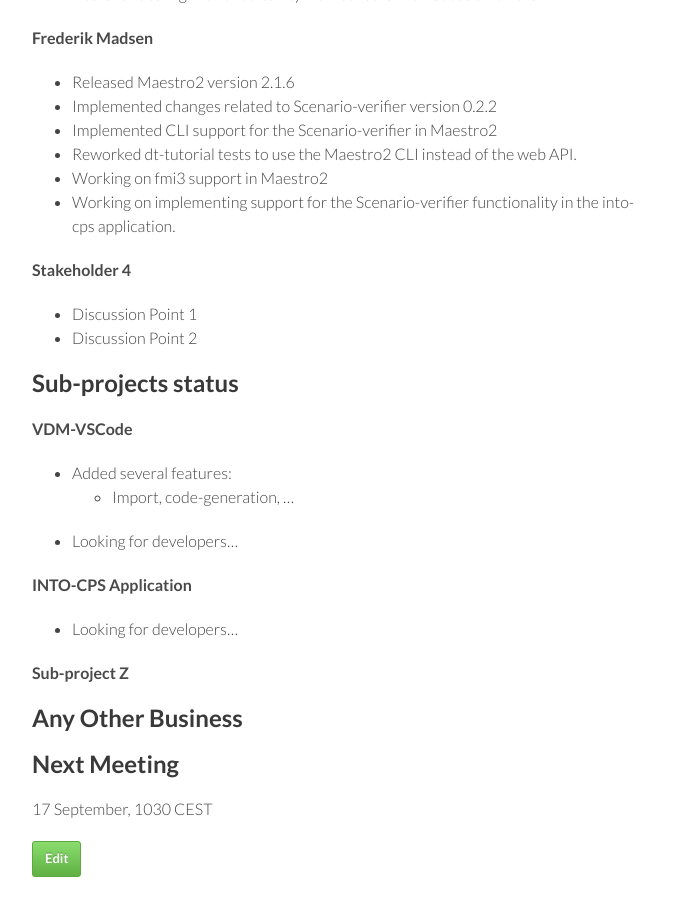
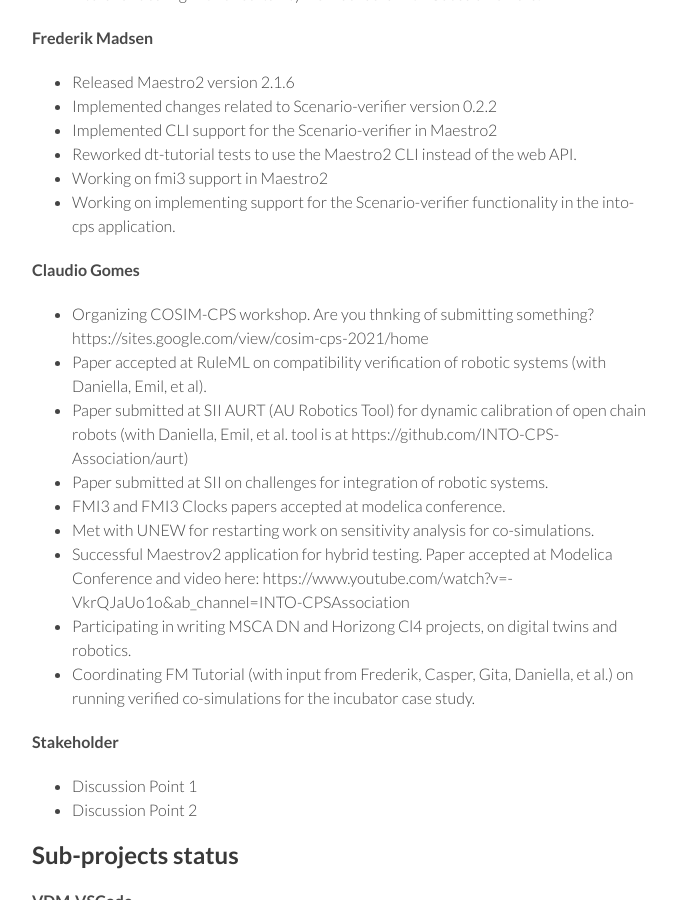
Before and after one commit to digitaltwincentre/digitaltwincentre.github.io, a Jekyll site: the page built from _biweeklies/Biweekly-44.md, in a window 1280 px wide and 900 px high, scrolled down 1179 px. Shown: the whole window, without its empty margins (418-1094 px from the left). Built offline with Jekyll 4.4.1, drawn with Linux system fonts in a browser that asks for light colours; nearby versions of some CDN libraries.

Commit message:
Update Biweekly-44.md

```diff
--- a/_biweeklies/Biweekly-44.md
+++ b/_biweeklies/Biweekly-44.md
@@ -54,7 +54,18 @@ date: 3 September 2021, 1030 CEST
 * Working on fmi3 support in Maestro2
 * Working on implementing support for the Scenario-verifier functionality in the into-cps application.
 
-#### Stakeholder 4
+#### Claudio Gomes
+* Organizing COSIM-CPS workshop. Are you thnking of submitting something? https://sites.google.com/view/cosim-cps-2021/home
+* Paper accepted at RuleML on compatibility verification of robotic systems (with Daniella, Emil, et al).
+* Paper submitted at SII  AURT (AU Robotics Tool) for dynamic calibration of open chain robots (with Daniella, Emil, et al. tool is at https://github.com/INTO-CPS-Association/aurt)
+* Paper submitted at SII on challenges for integration of robotic systems.
+* FMI3 and FMI3 Clocks papers accepted at modelica conference.
+* Met with UNEW for restarting work on sensitivity analysis for co-simulations.
+* Successful Maestrov2 application for hybrid testing. Paper accepted at Modelica Conference and video here: https://www.youtube.com/watch?v=-VkrQJaUo1o&ab_channel=INTO-CPSAssociation
+* Participating in writing MSCA DN and Horizong Cl4 projects, on digital twins and robotics.
+* Coordinating FM Tutorial (with input from Frederik, Casper, Gita, Daniella, et al.) on running verified co-simulations for the incubator case study.
+
+#### Stakeholder
 * Discussion Point 1
 * Discussion Point 2
 
```
